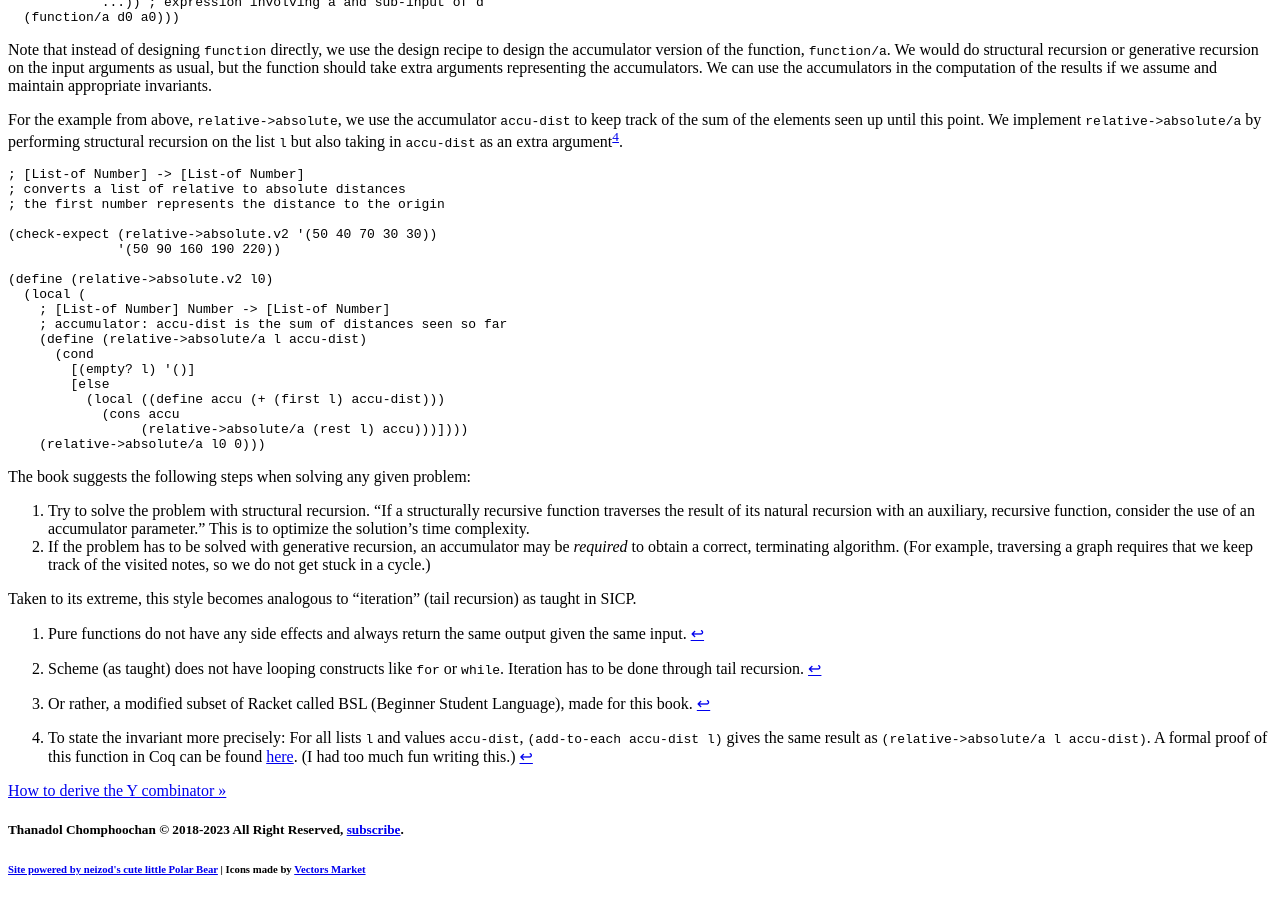
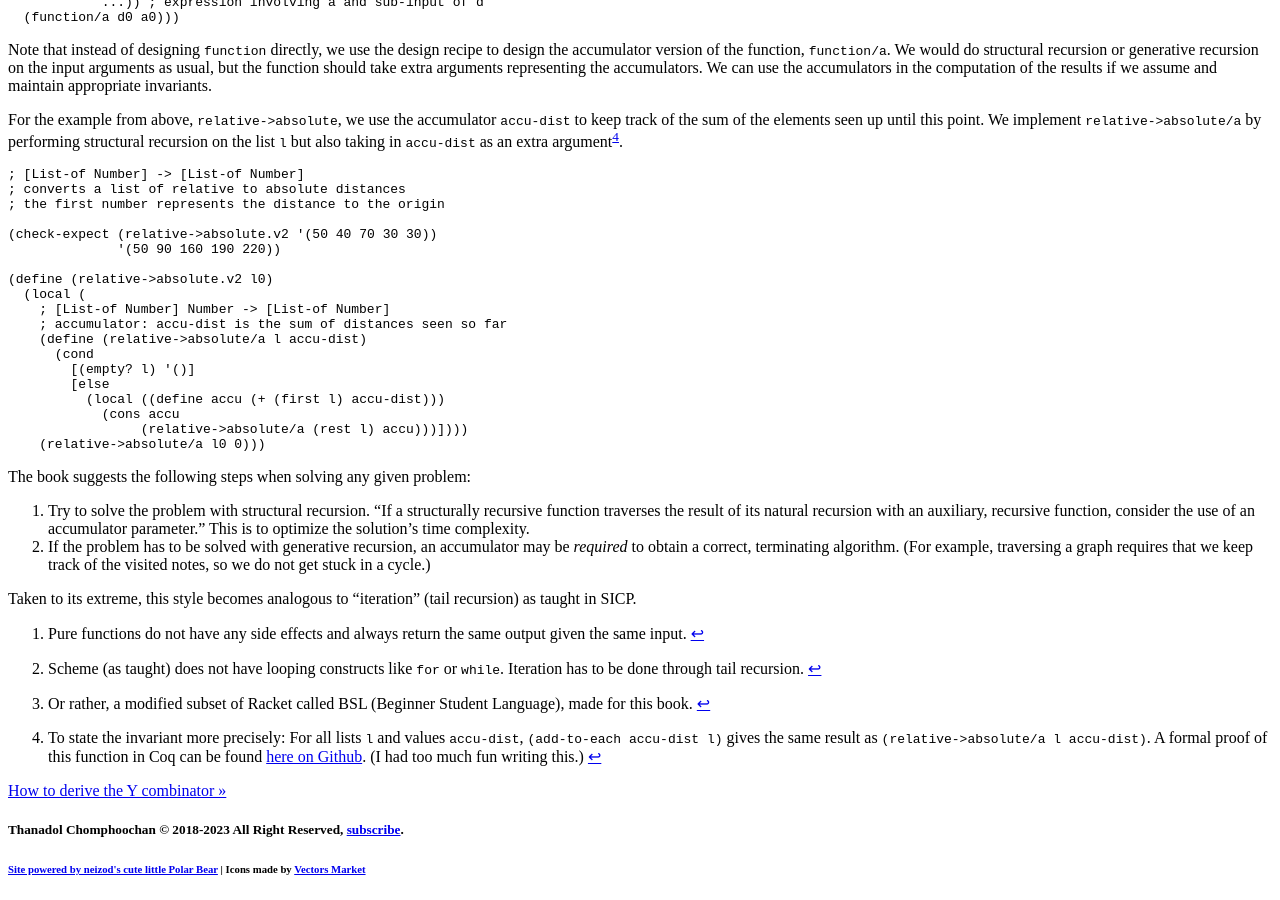
Before and after one commit to tchomphoochan/tchomphoochan.github.io, a Jekyll site: the page built from _posts/2023-04-05-htdp-review.md, in a window 1280 px wide and 900 px high, scrolled down 15088 px. Built offline with Jekyll 4.4.1, drawn with Linux system fonts in a browser that asks for light colours; some web fonts are replaced; formulas are drawn with MathJax 3; comment, search, counter and statistics services are not loaded.

Commit message:
Move proof to github

````diff
--- a/_posts/2023-04-05-htdp-review.md
+++ b/_posts/2023-04-05-htdp-review.md
@@ -878,8 +878,9 @@
 
 For the example from above, `relative->absolute`, we use the accumulator `accu-dist` to keep track of the sum of the elements seen up until this point. We implement `relative->absolute/a` by performing structural recursion on the list `l` but also taking in `accu-dist` as an extra argument[^proof].
 
-[^proof]: To state the invariant more precisely: For all lists `l` and values `accu-dist`, `(add-to-each accu-dist l)` gives the same result as `(relative->absolute/a l accu-dist)`. A formal proof of this function in Coq can be found [here][proof-file]. (I had too much fun writing this.)
+[^proof]: To state the invariant more precisely: For all lists `l` and values `accu-dist`, `(add-to-each accu-dist l)` gives the same result as `(relative->absolute/a l accu-dist)`. A formal proof of this function in Coq can be found [here on Github][proof-gist]. (I had too much fun writing this.)
 
+[proof-gist]: https://gist.github.com/tchomphoochan/0f8cda3cce088c136bdc050443781c4b
 [proof-file]: /post-extensions/htdp-review/relative_to_abs.v
 
 ```scheme
````
